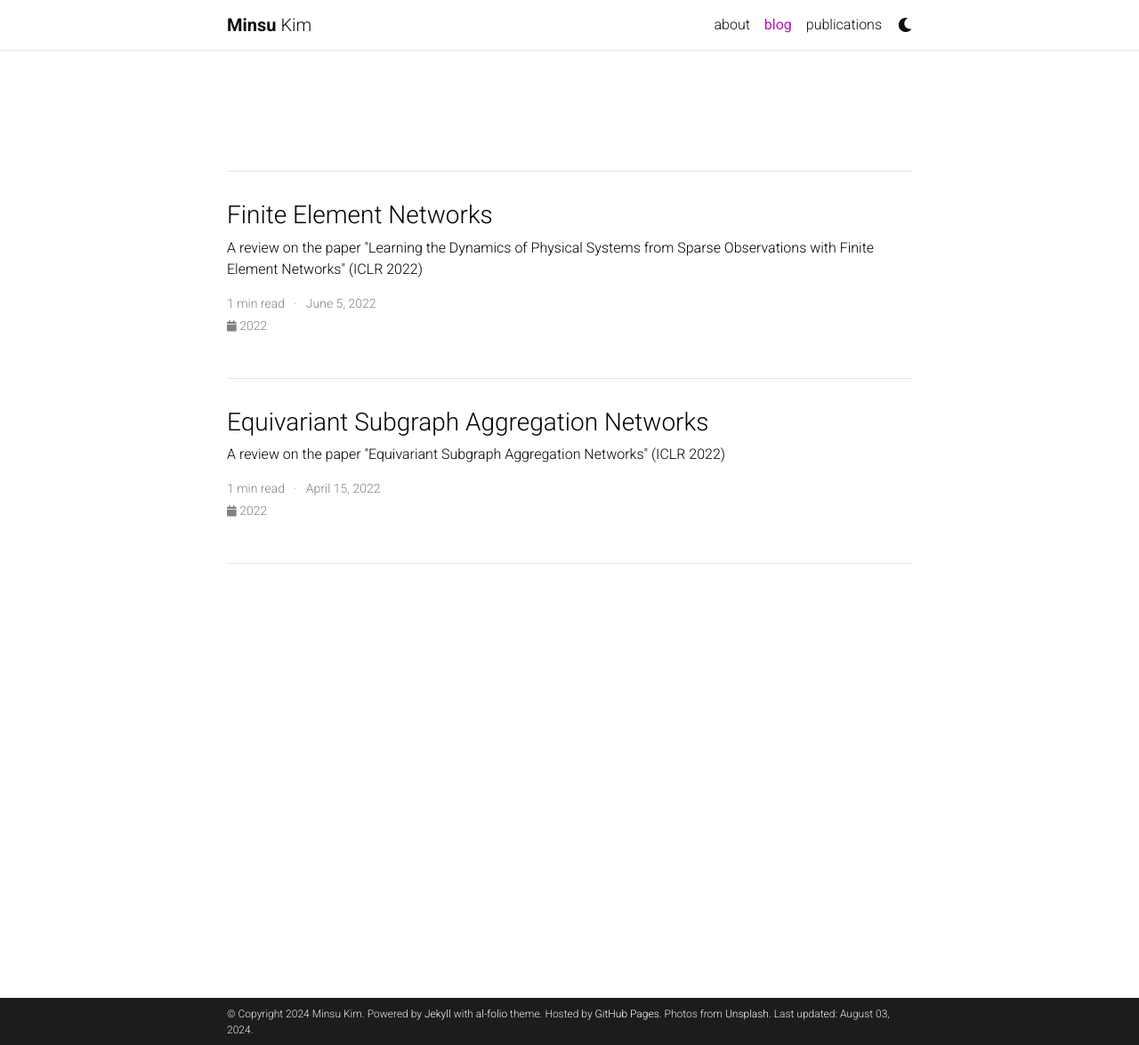
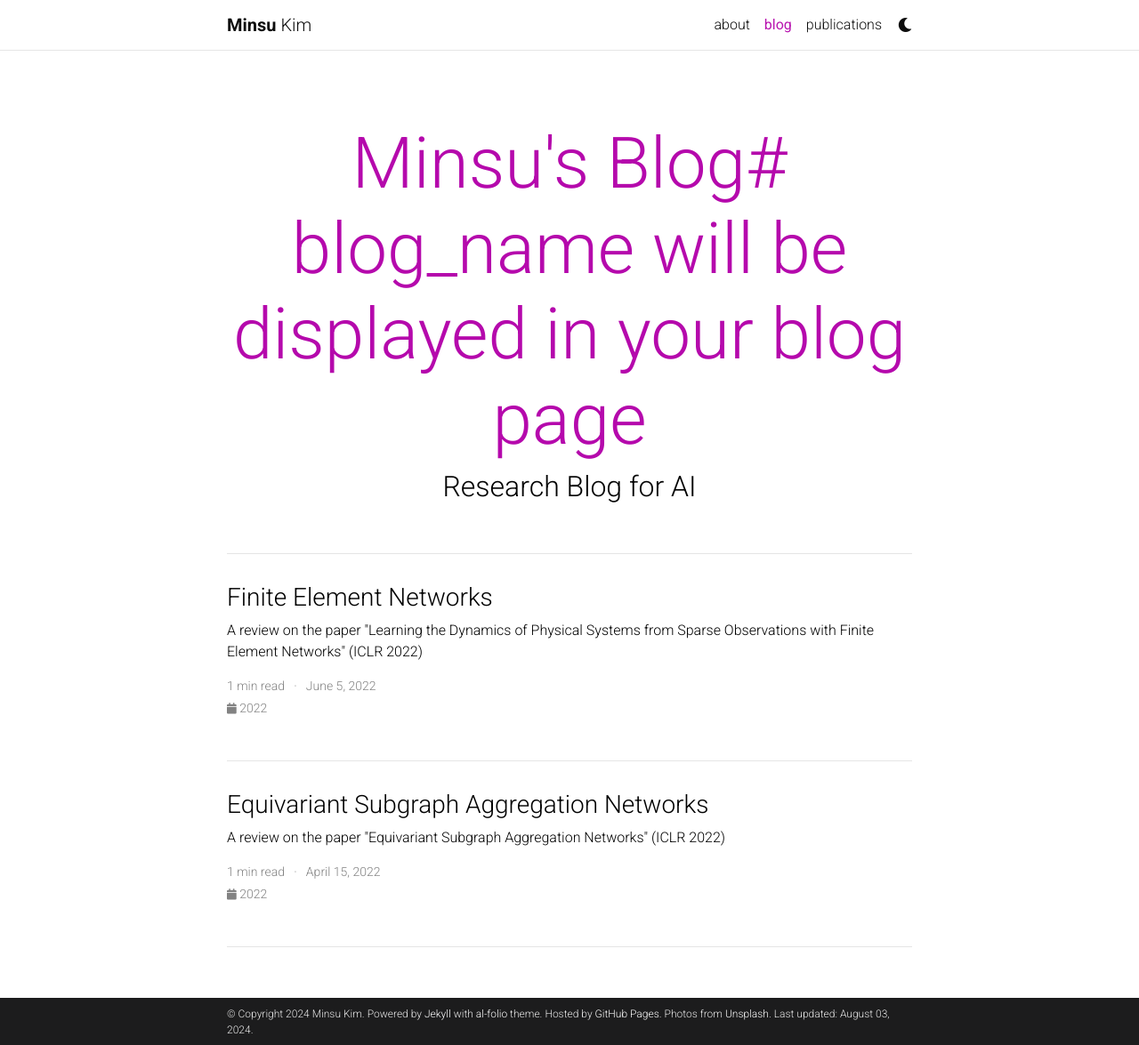
Before and after one commit to minsuukim/minsuukim.github.io, a Jekyll site: the page built from blog/index.html, in a window 1280 px wide and 1175 px high. Shown: the whole window at 89% size. Built offline with Jekyll 4.4.1, drawn with Linux system fonts in a browser that asks for light colours; the list of posts is cut into pages by our own code; comment, search, counter and statistics services are not loaded; a style sheet for code colours, icons or effects is not loaded.

Commit message:
Update _config.yml

```diff
--- a/_config.yml
+++ b/_config.yml
@@ -106,9 +106,9 @@ bing_site_verification:  # out your bing-site-verification ID (Bing Webmaster)
 # Blog
 # -----------------------------------------------------------------------------
 
-blog_name: # blog_name will be displayed in your blog page
-blog_nav_title: # your blog must have a title for it to be displayed in the nav bar
-blog_description:
+blog_name: Minsu's Blog# blog_name will be displayed in your blog page
+permalink: /blog/:year/:title/
+blog_description: Research Blog for AI
 
 # Pagination
 pagination:
```
